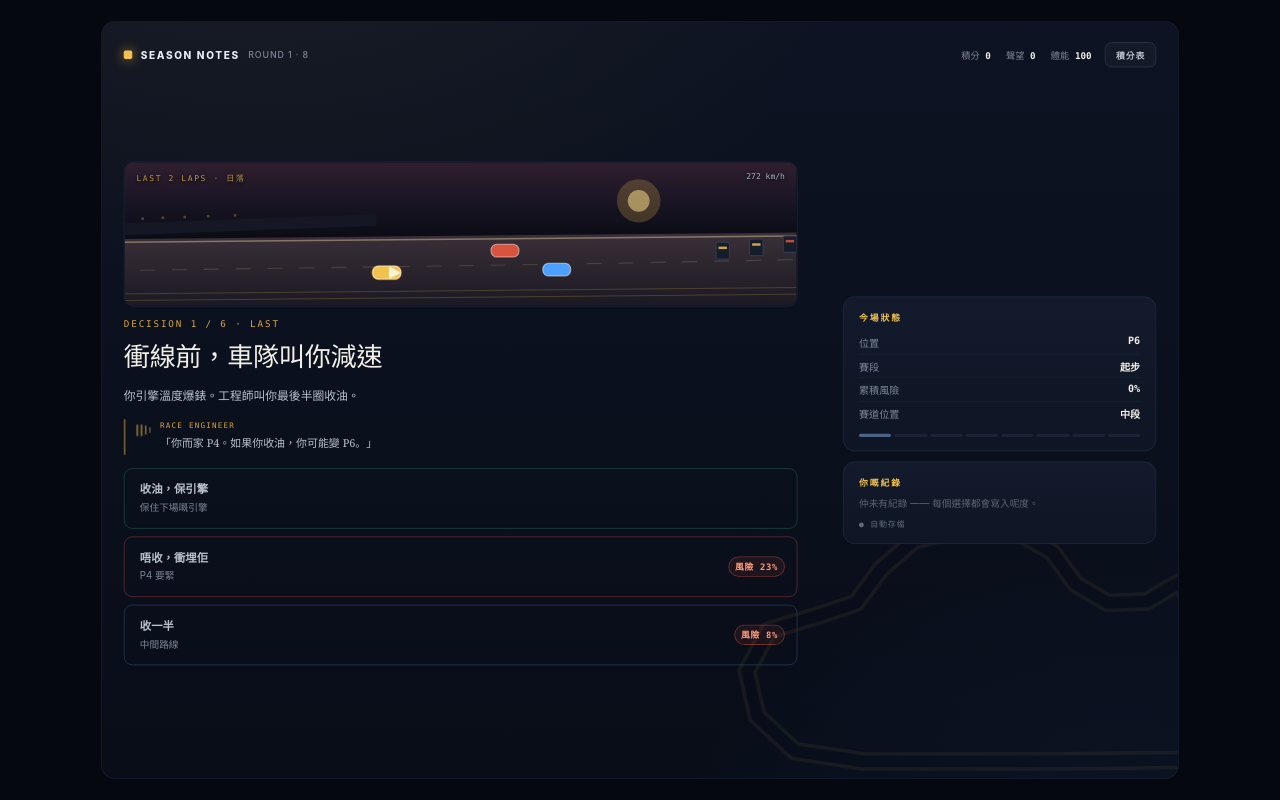
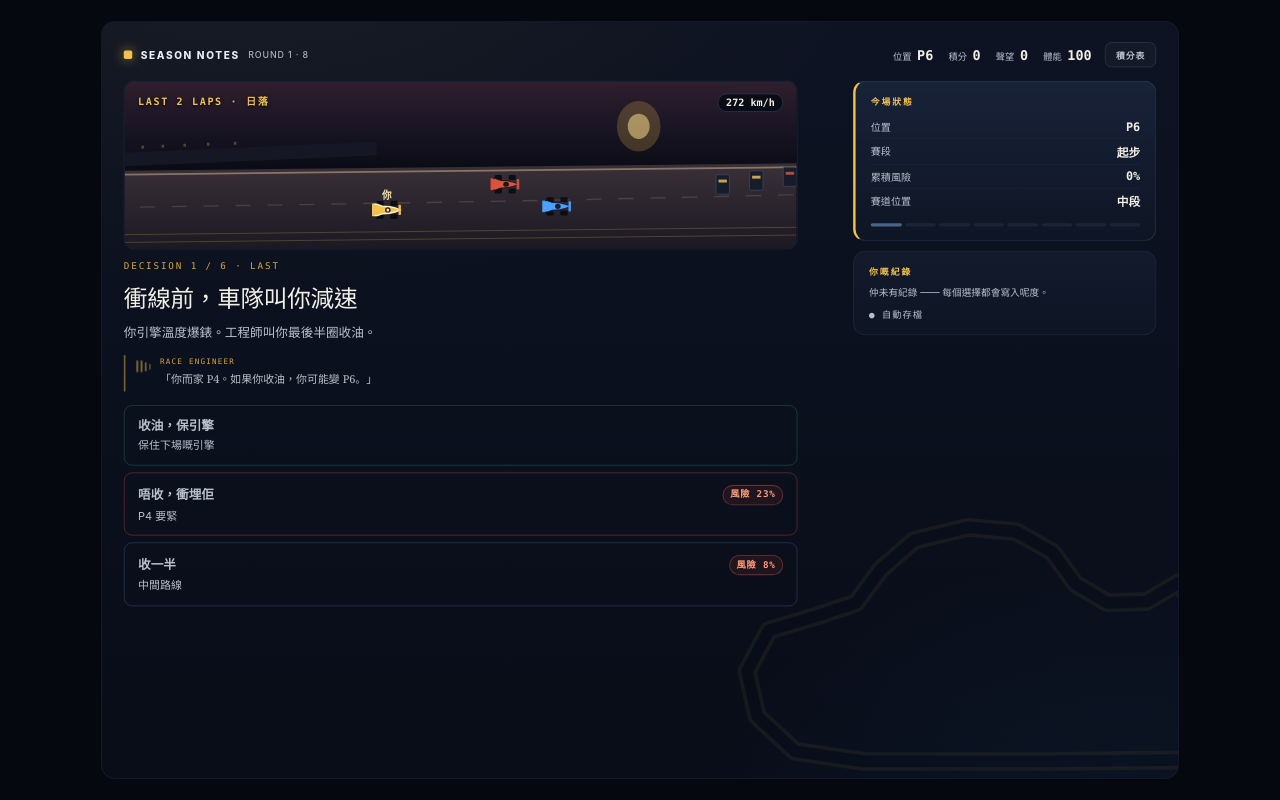
Before and after one commit to TMYTMY/season-notes, a plain HTML site: page season-notes.html in a window 1280 px wide. Both pictures are taken after a click on the button "簽約，開始季前測試 →". Drawn offline with Linux system fonts and the light colour scheme.

Commit message:
Design: apply Taste v2 spec direction A (tokens, type scale, flex risk badge, F1 silhouette, focus-visible)

```diff
--- a/season-notes.html
+++ b/season-notes.html
@@ -38,6 +38,7 @@
   --ink2:#080d18;
   --card:#121a2c;
   --card2:#0e1524;
+  --card-lift:#182238;
   --sunken:#0a1220;
   --overlay:rgba(6,10,18,.88);
   --scene-1:#0c1524;
@@ -53,7 +54,7 @@
   /* ---------- COLOUR : text ---------- */
   --tx:#e8ecf4;
   --slate:#b9c0cc;
-  --muted:#7d8798;
+  --muted:#a8b0be;
   --faint:#5a6476;
   --ghost:#3f4b60;
   --cream:#f2efe6;
@@ -119,6 +120,9 @@
   --fs-26:26px;
   --fs-29:29px;
   --fs-30:30px;
+  --fs-28:28px;
+  --fs-22:22px;
+  --fs-16:16px;
   --fs-31:31px;
   --fs-52:52px;
   --fs-58:58px;
@@ -185,7 +189,7 @@
   --w-stage:1440px;
   --h-stage:900px;
   --h-hud:34px;
-  --h-scene:172px;
+  --h-scene:200px;
   --h-tap:44px;
   --h-btn:30px;
   --w-aside:460px;
@@ -196,11 +200,11 @@
   --pad-stage:22px 26px;
   --pad-card:16px 18px;
   --pad-btn:11px 16px;
-  --pad-option:14px 18px;
-  --pad-option-mobile:14px 86px 14px 15px;
+  --pad-option:14px 16px;
+  --pad-option-mobile:14px 16px;
   /* ---------- LAYOUT ---------- */
   --g-create:1fr var(--w-aside);
-  --g-race:1fr var(--w-side);
+  --g-race:1fr 360px;
   --g-result:1.25fr 1fr;
   --g-season:1.12fr 1fr;
   --g-styles:repeat(3,1fr);
@@ -299,8 +303,8 @@ h1,h2,h3{font-family:var(--ff-serif);font-weight:var(--fw-regular);margin:0;lett
 .hud{display:flex;justify-content:space-between;align-items:center;height:var(--h-hud);
   margin-bottom:var(--sp-14);gap:var(--sp-16)}
 .hud .right{display:flex;gap:var(--sp-18);font-family:var(--ff-mono);
-  font-size:var(--fs-11);color:var(--muted);margin-left:auto}
-.hud .right b{color:var(--cream);font-weight:var(--fw-semibold)}
+  font-size:var(--fs-11);color:var(--slate);margin-left:auto;align-items:baseline}
+.hud .right b{color:var(--cream);font-weight:var(--fw-semibold);font-size:var(--fs-16);letter-spacing:0}
 .hudBtn{font-family:var(--ff-sans);font-size:var(--fs-10-5);font-weight:var(--fw-bold);
   letter-spacing:var(--ls-2xs);color:var(--slate);background:var(--tint-hover);
   border:1px solid var(--line2);border-radius:var(--r-8);padding:0 var(--sp-12);
@@ -308,28 +312,30 @@ h1,h2,h3{font-family:var(--ff-serif);font-weight:var(--fw-regular);margin:0;lett
 .hudBtn:hover{color:var(--gold);border-color:var(--tint-gold-45)}
 
 /* ---------- race : moment column ---------- */
-.race-wrap{flex:1;display:grid;grid-template-columns:var(--g-race);gap:var(--sp-18);
-  min-height:0;align-items:center}
+.race-wrap{flex:1;display:grid;grid-template-columns:var(--g-race);gap:var(--sp-24);
+  min-height:0;align-items:start}
 .moment{display:flex;flex-direction:column;justify-content:center;
   max-width:var(--w-moment);min-width:0}
 .moment .beat{font-family:var(--ff-mono);font-size:var(--fs-11);
   letter-spacing:var(--ls-lg);color:var(--gold2);margin-bottom:var(--sp-12)}
-.moment .title{font-size:var(--fs-31);line-height:var(--lh-heading);
+.moment .title{font-family:var(--ff-serif);font-weight:var(--fw-regular);font-size:var(--fs-28);line-height:var(--lh-snug);
   color:var(--cream);margin-bottom:var(--sp-12)}
-.moment .prompt{font-size:var(--fs-14);line-height:var(--lh-prose);
+.moment .prompt{font-size:var(--fs-15);line-height:1.65;
   color:var(--slate);margin-bottom:var(--sp-14);max-width:var(--w-prose)}
-.opts{display:flex;flex-direction:column;gap:var(--sp-9);width:100%}
-.opts .btn{padding:var(--pad-option);font-size:var(--fs-13-5);
-  line-height:var(--lh-copy);position:relative;padding-right:96px}
-.opts .btn .risk{position:absolute;right:var(--sp-14);top:50%;transform:translateY(-50%);
-  font-family:var(--ff-mono);font-size:var(--fs-10-5);letter-spacing:var(--ls-3xs);
+.opts{display:flex;flex-direction:column;gap:var(--sp-8);width:100%}
+.opts .btn{padding:var(--pad-option);font-size:var(--fs-15);font-weight:var(--fw-bold);
+  line-height:1.35;display:flex;flex-wrap:wrap;align-items:center;column-gap:var(--sp-10);
+  min-height:52px;text-align:left;width:100%}
+.opts .btn .risk{margin-left:auto;flex:none;align-self:center;
+  font-family:var(--ff-mono);font-size:var(--fs-11);letter-spacing:var(--ls-3xs);
   color:var(--warn);border:1px solid var(--tint-red-45);background:var(--tint-red-10);
-  padding:var(--sp-3) var(--sp-7);border-radius:var(--r-pill)}
+  padding:var(--sp-3) var(--sp-8);border-radius:var(--r-pill);min-height:24px;
+  display:inline-flex;align-items:center}
 .opts .btn.danger{border-color:var(--tint-red-40)}
 .opts .btn.danger:hover{border-color:var(--tint-red-75);background:var(--tint-red-07)}
 .opts .btn.safe{border-color:var(--tint-green-28)}
-.opts .btn small{display:block;font-weight:var(--fw-regular);font-size:var(--fs-11-5);
-  color:var(--muted);margin-top:var(--sp-3)}
+.opts .btn small{display:block;flex-basis:100%;order:3;font-weight:var(--fw-regular);
+  font-size:var(--fs-13);line-height:1.45;color:var(--slate);margin-top:var(--sp-3)}
 .opts .btn:hover small{color:var(--slate)}
 .consequence{margin-top:var(--sp-16);font-size:var(--fs-13);line-height:var(--lh-prose);
   color:var(--gold);font-family:var(--ff-serif);opacity:0;transform:translateY(4px);
@@ -342,11 +348,13 @@ h1,h2,h3{font-family:var(--ff-serif);font-weight:var(--fw-regular);margin:0;lett
   background:linear-gradient(180deg,var(--scene-1),var(--scene-2))}
 .scene svg{width:100%;height:100%;display:block;animation:sceneIn .5s ease}
 @keyframes sceneIn{from{opacity:0;transform:scale(1.02)}to{opacity:1;transform:none}}
-.scene .cap{position:absolute;left:var(--sp-14);top:var(--sp-11);font-family:var(--ff-mono);
-  font-size:var(--fs-9-5);letter-spacing:var(--ls-lg);color:var(--tint-gold-75);
-  text-shadow:var(--shadow-text)}
-.scene .spd{position:absolute;right:var(--sp-14);top:var(--sp-11);font-family:var(--ff-mono);
-  font-size:var(--fs-9-5);color:#a7b2c4;text-shadow:var(--shadow-text)}
+.scene .cap{position:absolute;left:var(--sp-16);top:var(--sp-14);font-family:var(--ff-mono);
+  font-size:var(--fs-12);font-weight:var(--fw-semibold);letter-spacing:var(--ls-md);
+  color:var(--gold);text-shadow:var(--shadow-text)}
+.scene .spd{position:absolute;right:var(--sp-16);top:var(--sp-14);font-family:var(--ff-mono);
+  font-size:var(--fs-12);font-weight:var(--fw-semibold);color:var(--cream);
+  background:var(--overlay);border:1px solid var(--line2);border-radius:var(--r-pill);
+  padding:var(--sp-3) var(--sp-9);text-shadow:none}
 .car{transition:transform var(--dur-med) var(--ease)}
 .sceneMsg{position:absolute;left:50%;bottom:var(--sp-9);transform:translate(-50%,6px);
   font-family:var(--ff-mono);font-size:var(--fs-12);letter-spacing:var(--ls-sm);
@@ -390,11 +398,13 @@ h1,h2,h3{font-family:var(--ff-serif);font-weight:var(--fw-regular);margin:0;lett
 
 /* ---------- side ---------- */
 .side{display:flex;flex-direction:column;gap:var(--sp-12);min-width:0}
+.state-card{background:linear-gradient(180deg,var(--card-lift),var(--card2));
+  border-color:var(--line2);border-left:3px solid var(--gold)}
 .stat{display:flex;justify-content:space-between;font-size:var(--fs-12);
   padding:var(--sp-5) 0;border-bottom:1px solid var(--line-soft)}
 .stat:last-child{border:0}
-.stat span{color:var(--muted)}
-.stat b{font-family:var(--ff-mono);color:var(--cream);font-weight:var(--fw-semibold)}
+.stat span{color:var(--slate)}
+.stat b{font-family:var(--ff-mono);font-size:var(--fs-14);color:var(--cream);font-weight:var(--fw-semibold)}
 .badge{display:inline-block;font-size:var(--fs-10);letter-spacing:var(--ls-xs);
   padding:var(--sp-3) var(--sp-8);border-radius:var(--r-pill);
   border:1px solid var(--tint-gold-40);color:var(--gold)}
@@ -406,10 +416,10 @@ h1,h2,h3{font-family:var(--ff-serif);font-weight:var(--fw-regular);margin:0;lett
 .rounds i.dnf{background:var(--red)}
 .rounds i.cur{background:var(--track-dim)}
 .log-item{margin-bottom:var(--sp-4)}
-.log-empty{color:var(--faint)}
+.log-empty{color:var(--slate)}
 .log{margin-top:var(--sp-8);line-height:var(--lh-body);color:var(--slate);
   font-size:var(--fs-11-5);overflow-y:auto}
-.savedot{font-family:var(--ff-mono);font-size:var(--fs-9-5);color:#5f6b7e;
+.savedot{font-family:var(--ff-mono);font-size:var(--fs-11);color:var(--slate);
   letter-spacing:var(--ls-2xs);margin-top:var(--sp-6);transition:.4s}
 .savedot.on{color:var(--gold2)}
 
@@ -491,11 +501,13 @@ h1,h2,h3{font-family:var(--ff-serif);font-weight:var(--fw-regular);margin:0;lett
     --fs-14:14px;
     --fs-14-5:14.5px;
     --fs-20:20px;
+    --fs-28:22px;
     --fs-30:26px;
     --fs-31:20px;
+    --fs-16:15px;
     --fs-52:29px;
     --fs-58:58px;
-    --h-scene:146px;
+    --h-scene:160px;
     --h-tap:44px;
     --w-moment:none;
     --w-prose:none;
@@ -511,7 +523,7 @@ h1,h2,h3{font-family:var(--ff-serif);font-weight:var(--fw-regular);margin:0;lett
     --g-rrow:24px 44px 1fr 40px;
     --pad-stage:calc(12px + env(safe-area-inset-top)) 14px calc(28px + env(safe-area-inset-bottom));
     --pad-card:14px;
-    --pad-option:14px 86px 14px 15px;
+    --pad-option:14px 16px;
     --sp-26:16px;
     --sp-18:14px;
     --sp-16:14px;
@@ -542,12 +554,14 @@ h1,h2,h3{font-family:var(--ff-serif);font-weight:var(--fw-regular);margin:0;lett
   .moment{max-width:none}
   .moment .title{line-height:var(--lh-ui)}
   .moment .beat{font-size:var(--fs-10);margin-bottom:var(--sp-7)}
-  .moment .prompt{font-size:var(--fs-14);line-height:1.85;margin-bottom:var(--sp-12)}
+  .moment .prompt{font-size:var(--fs-15);line-height:1.65;margin-bottom:var(--sp-12)}
+  .opts .btn{min-height:56px;font-size:var(--fs-15)}
+  .opts .btn small{font-size:var(--fs-13)}
+  .opts .btn .risk{font-size:var(--fs-11)}
   .scene{margin-bottom:var(--sp-10);border-radius:var(--r-10)}
-  .scene .cap{font-size:var(--fs-9);letter-spacing:.13em;left:var(--sp-10);
-    top:var(--sp-9);right:var(--sp-10);overflow:hidden;text-overflow:ellipsis;
-    white-space:nowrap}
-  .scene .spd{font-size:var(--fs-9);right:var(--sp-10);top:var(--sp-9)}
+  .scene .cap{font-size:var(--fs-11);letter-spacing:.12em;left:var(--sp-12);top:var(--sp-12);
+    right:auto;max-width:64%;overflow:hidden;text-overflow:ellipsis;white-space:nowrap}
+  .scene .spd{font-size:var(--fs-11);right:var(--sp-12);top:var(--sp-12)}
   .radio-inline{margin-bottom:var(--sp-14);padding-left:var(--sp-11);gap:var(--sp-9)}
   .radio-inline-text{line-height:1.75}
   .opts{gap:var(--sp-8)}
@@ -568,6 +582,15 @@ h1,h2,h3{font-family:var(--ff-serif);font-weight:var(--fw-regular);margin:0;lett
   .crow{font-size:var(--fs-10);gap:var(--sp-5)}
   .rlog{max-height:none;font-size:var(--fs-11-5)}
   .seedline{font-size:var(--fs-10);word-break:break-all}
+}
+.hudBtn:focus-visible,.btn:focus-visible,.opt:focus-visible,.chipTy:focus-visible,
+.field input:focus-visible,.opts .btn:focus-visible,a:focus-visible,button:focus-visible{
+  outline:2px solid var(--gold2);outline-offset:2px}
+@media (prefers-reduced-motion:reduce){
+  *{animation-duration:.01ms!important;animation-iteration-count:1!important;
+    transition-duration:.01ms!important;scroll-behavior:auto!important}
+  .wave i,.radio-inline-wave i{animation:none;height:8px;opacity:.7}
+  .scene.shake{animation:none}
 }
 </style>
 </head>
@@ -614,6 +637,7 @@ h1,h2,h3{font-family:var(--ff-serif);font-weight:var(--fw-regular);margin:0;lett
   <div class="hud">
     <div class="brand"><i></i> SEASON NOTES <span id="hudRace">ROUND 1 · 8</span></div>
     <div class="right">
+      <div>位置 <b id="hPos">P6</b></div>
       <div>積分 <b id="hPts">0</b></div>
       <div>聲望 <b id="hRep">0</b></div>
       <div>體能 <b id="hFit">100</b></div>
@@ -643,7 +667,7 @@ h1,h2,h3{font-family:var(--ff-serif);font-weight:var(--fw-regular);margin:0;lett
       <div class="consequence" id="cons"></div>
     </div>
     <div class="side">
-      <div class="card">
+      <div class="card state-card">
         <div class="eyebrow">今場狀態</div>
         <div class="card-body-sm">
           <div class="stat"><span>位置</span><b id="sPos">P6</b></div>
@@ -1179,14 +1203,39 @@ let laneEls=[], carEls={}, playerF=.52, rivalF=[.6,.66], anim=null, rafId=null,
 let CARW=22, CARH=11;
 
 function carSVG(spec,w,h,isMe){
-  let s='<g class="car" transform="translate(0,0)">';
-  s+='<rect x="'+(-w/2)+'" y="'+(-h/2)+'" width="'+w+'" height="'+h+'" rx="'+Math.min(7,h/2)+'" fill="'+spec.c+'" stroke="'+spec.r+'" stroke-width="1.2"/>';
+  // 俯視 F1 剪影：車鼻 → 前翼 → 座艙 → 側箱 → 尾翼 ＋ 四條胎
+  const W=w, H=h;
+  const k=(v)=>+(v).toFixed(2);
+  let g='<g class="car" transform="translate(0,0)">';
+  // 四條胎
+  const tyre=(x,y)=>'<rect x="'+k(x-W*0.13)+'" y="'+k(y-H*0.19)+'" width="'+k(W*0.26)+'" height="'+k(H*0.38)+'" rx="'+k(H*0.10)+'" fill="#080c12" opacity=".92"/>';
+  g+=tyre(W*0.26, -H*0.52)+tyre(W*0.26, H*0.52)+tyre(-W*0.24,-H*0.52)+tyre(-W*0.24,H*0.52);
+  // 主體
+  const body='M '+k(W*0.50)+' 0 '+
+    'L '+k(W*0.30)+' '+k(-H*0.16)+' '+
+    'L '+k(W*0.10)+' '+k(-H*0.26)+' '+
+    'L '+k(-W*0.16)+' '+k(-H*0.30)+' '+
+    'L '+k(-W*0.34)+' '+k(-H*0.44)+' '+
+    'L '+k(-W*0.50)+' '+k(-H*0.44)+' '+
+    'L '+k(-W*0.50)+' '+k(H*0.44)+' '+
+    'L '+k(-W*0.34)+' '+k(H*0.44)+' '+
+    'L '+k(-W*0.16)+' '+k(H*0.30)+' '+
+    'L '+k(W*0.10)+' '+k(H*0.26)+' '+
+    'L '+k(W*0.30)+' '+k(H*0.16)+' Z';
+  g+='<path d="'+body+'" fill="'+spec.c+'" stroke="'+(isMe?'#fff3d0':'rgba(6,10,18,.85)')+'" stroke-width="'+(isMe?1.4:0.9)+'" stroke-linejoin="round"/>';
+  // 前翼
+  g+='<rect x="'+k(W*0.42)+'" y="'+k(-H*0.40)+'" width="'+k(W*0.09)+'" height="'+k(H*0.80)+'" rx="'+k(H*0.06)+'" fill="'+spec.c+'" opacity=".95"/>';
+  // 尾翼
+  g+='<rect x="'+k(-W*0.52)+'" y="'+k(-H*0.46)+'" width="'+k(W*0.10)+'" height="'+k(H*0.92)+'" rx="'+k(H*0.05)+'" fill="'+spec.c+'" opacity=".95"/>';
+  // 座艙
+  g+='<ellipse cx="'+k(W*0.04)+'" cy="0" rx="'+k(W*0.10)+'" ry="'+k(H*0.20)+'" fill="#0b1018" opacity=".9"/>';
   if(isMe){
-    s+='<path d="M '+(w*0.08)+' '+(-h*0.5)+' L '+(w*0.52)+' 0 L '+(w*0.08)+' '+(h*0.5)+'" fill="#fff8e2" opacity=".92"/>';
-    s+='<rect x="'+(-w/2)+'" y="'+(-h/2)+'" width="'+w+'" height="'+h+'" rx="'+Math.min(7,h/2)+'" fill="none" stroke="rgba(242,193,78,.35)" stroke-width="3"/>';
+    g+='<circle cx="'+k(W*0.04)+'" cy="0" r="'+k(Math.max(1.6,H*0.10))+'" fill="#f7e3ae"/>';
+    g+='<text x="0" y="'+k(-H*0.86)+'" text-anchor="middle" font-family="ui-monospace,monospace" '+
+       'font-size="'+k(Math.max(11,H*0.85))+'" font-weight="700" fill="#f7e3ae">你</text>';
   }
-  s+='</g>';
-  return s;
+  g+='</g>';
+  return g;
 }
 
 function paintScene(cat,preserve){
@@ -1290,6 +1339,7 @@ function paintHud(){
   $('hudSeason').textContent='SEASON 2027';
   if(R){
     $('sPos').textContent='P'+R.pos;
+    if($('hPos')) $('hPos').textContent='P'+R.pos;
     $('sRisk').textContent=R.risk+'%';
     $('sTrack').textContent=R.pos<=3?'前排':(R.pos<=7?'中段':'後排');
   }
```
